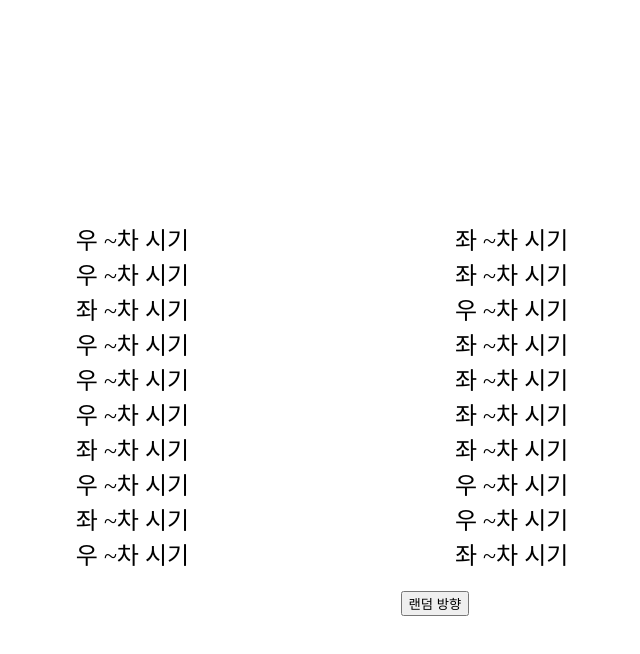
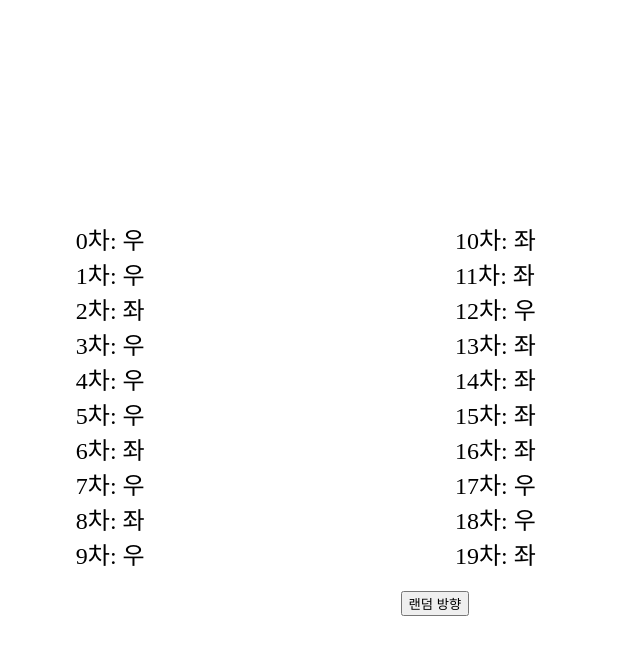
Before and after one commit to rue5643/random_cut, a plain HTML site: page index.html in a window 1280 px wide. Both pictures are taken after a click on the button "랜덤 방향". Shown: the whole page, without its empty margins (205-845 px from the left). Drawn offline with Linux system fonts and the light colour scheme.

Commit message:
Update index.html

```diff
--- a/index.html
+++ b/index.html
@@ -44,9 +44,9 @@
             for (let i = 0; i < 20; i++) {
                 const randomDirection = directions[Math.floor(Math.random() * directions.length)];
                 if (i < 10) {
-                    leftResults += `${randomDirection} ~차 시기\n`; // 왼쪽
+                    leftResults += `${i}차: ${randomDirection}\n`; // 왼쪽
                 } else {
-                    rightResults += `${randomDirection} ~차 시기\n`; // 오른쪽
+                    rightResults += `${i}차: ${randomDirection}\n`; // 오른쪽
                 }
             }
             leftDirectionsDisplay.textContent = leftResults.trim(); // 왼쪽 결과
```
